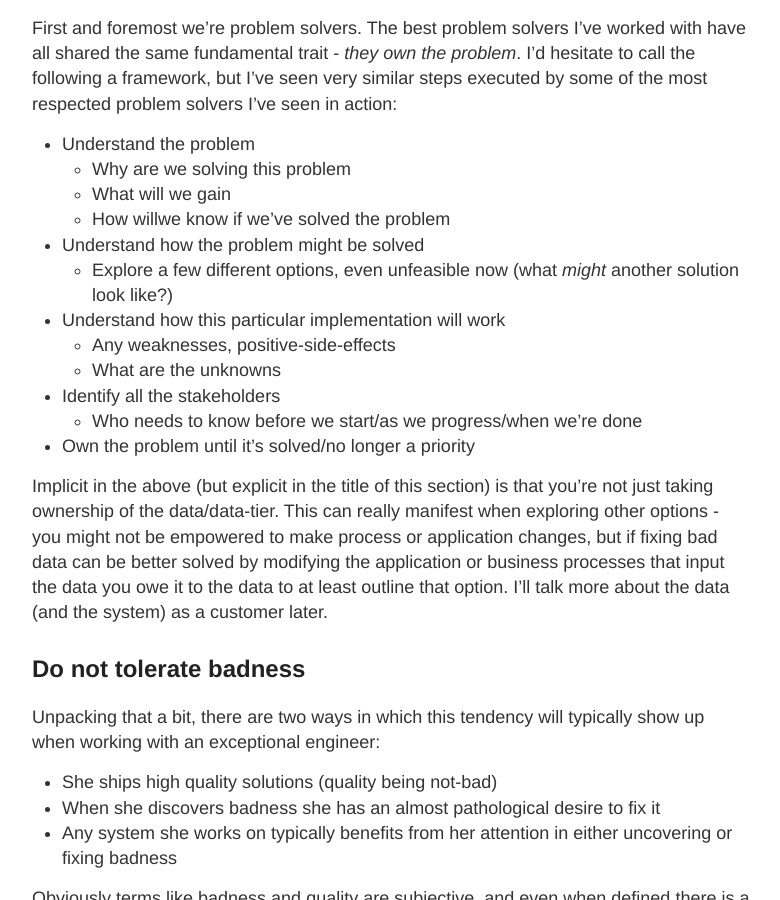
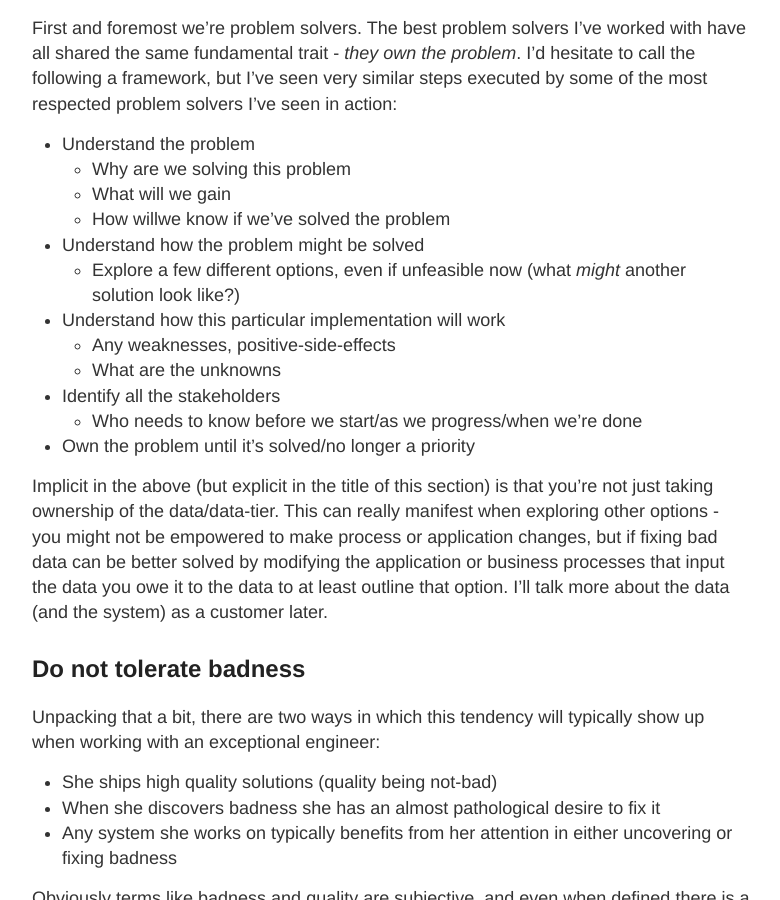
Before and after one commit to taddison/tjaddison.com, a Jekyll site: the page built from _posts/2016-10-09-What-makes-an-excellent-database-engineer.md, in a window 1280 px wide and 900 px high, scrolled down 2243 px. Shown: the whole window, without its empty margins (248-1028 px from the left). Built offline with Jekyll 4.4.1, drawn with Linux system fonts in a browser that asks for light colours; comment, search, counter and statistics services are not loaded.

Commit message:
Add missing word

```diff
--- a/_posts/2016-10-09-What-makes-an-excellent-database-engineer.md
+++ b/_posts/2016-10-09-What-makes-an-excellent-database-engineer.md
@@ -54,7 +54,7 @@ First and foremost we're problem solvers.  The best problem solvers I've worked
   - What will we gain
   - How willwe know if we've solved the problem
 - Understand how the problem might be solved
-  - Explore a few different options, even unfeasible now (what _might_ another solution look like?)
+  - Explore a few different options, even if unfeasible now (what _might_ another solution look like?)
 - Understand how this particular implementation will work
   - Any weaknesses, positive-side-effects
   - What are the unknowns
```
